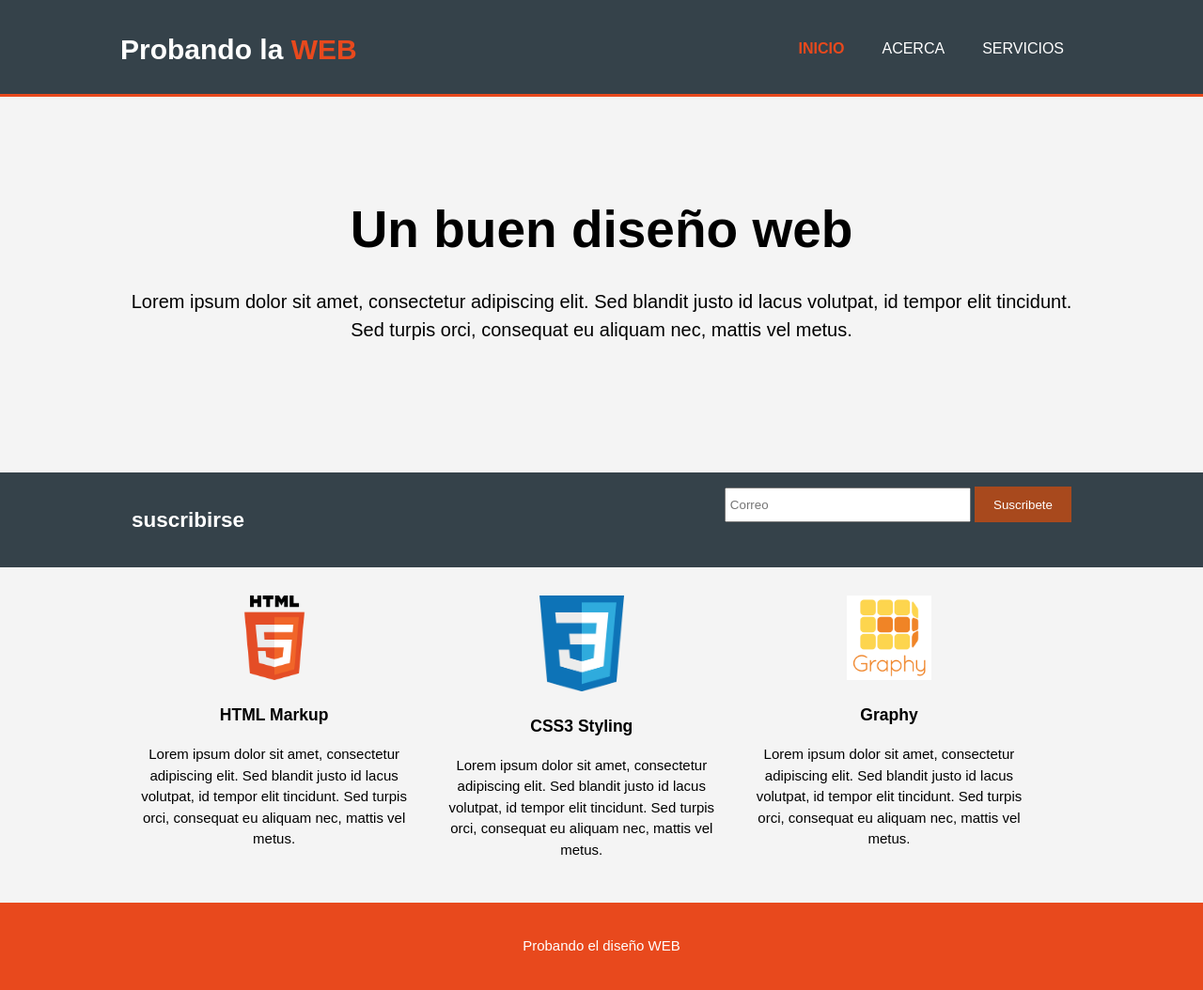
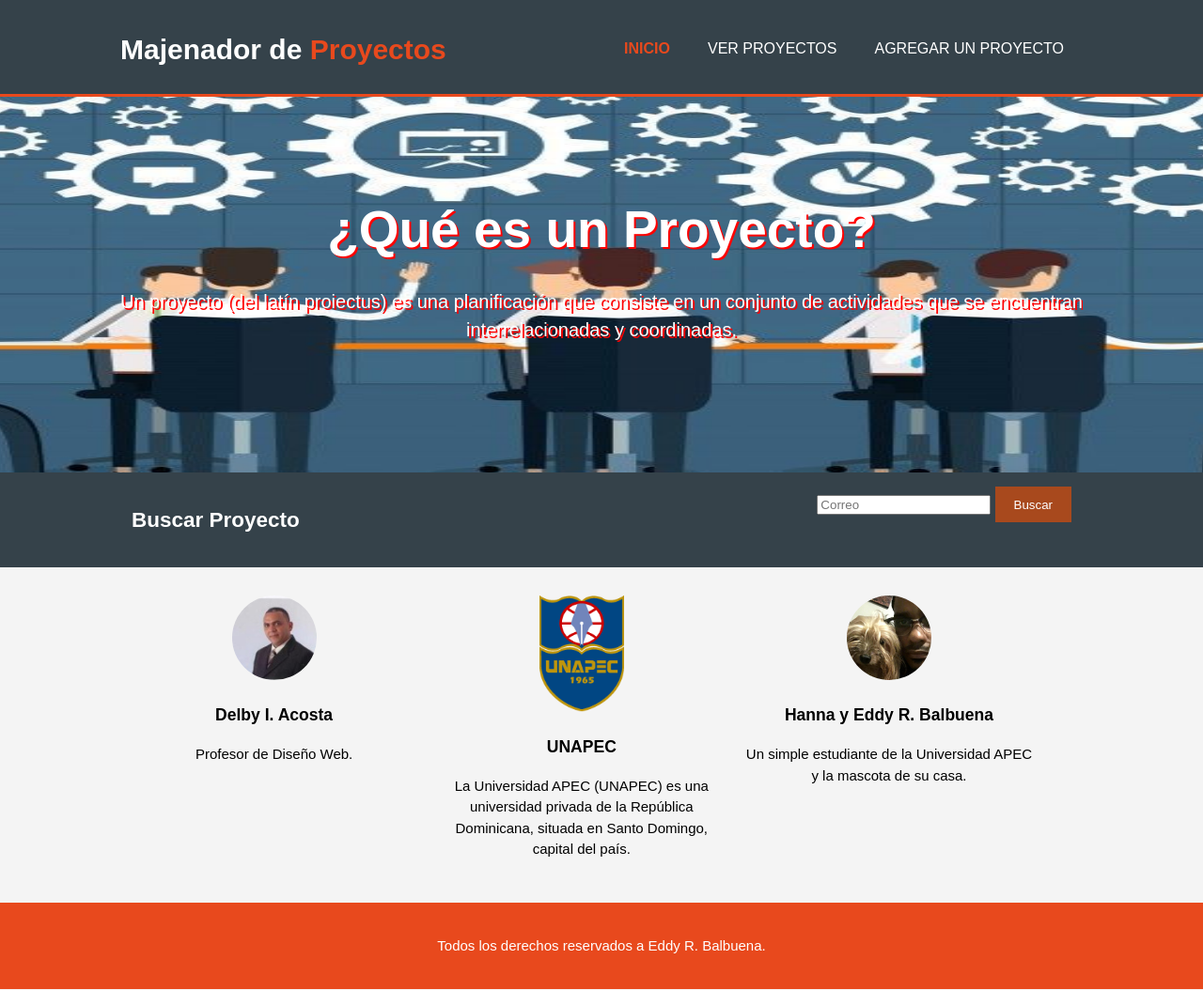
Before and after one commit to eddyrodney/proyectodiseno, a plain HTML site: page index.html in a window 1280 px wide. Shown: the whole page at 94% size. Drawn offline with Linux system fonts and the light colour scheme.

Commit message:
Se completó y condicionó el diseño para ser orientado al tema de proyectos.

```diff
--- a/css/style.css
+++ b/css/style.css
@@ -79,9 +79,22 @@ header a:hover{
   font-weight: bold;
 }
 
+.blanca{
+  color : white;
+  text-shadow: 2px 2px #FF0000;
+}
+
+.avatares{
+  border-radius: 50%;
+}
+
 #showcase{
   min-height: 400px;
-  background:url(../img/showcase.jpg) no-repeat 0 ;
+  background:url(../img/proyectos.jpg) no-repeat 0;
+  background-repeat: no-repeat;
+  background-size: 2500px 500px;
+  background-position: center;
+  background-attachment: fixed;
   text-align: center;
 
 }
--- a/index.html
+++ b/index.html
@@ -2,10 +2,10 @@
 <html>
   <head>
     <meta charset="utf-8">
-    <title>Prueba de Diseño WEB | Bienvenido</title>
+    <title>Manejador de Proyectos | Bienvenido</title>
     <meta name="viewport" content="width=device-width">
-    <meta name="description" content="Probando">
-    <meta name="keywords" content="probando">
+    <meta name="description" content="Proyectos">
+    <meta name="keywords" content="Proyectos">
     <meta name="author" content="Eddy Rodney Balbuena">
     <link rel="stylesheet" href="./css/style.css">
   </head>
@@ -13,13 +13,13 @@
     <header>
       <div class="container">
         <div id="branding">
-          <h1>Probando la <span class="highlight">WEB</span></h1>
+          <h1>Majenador de  <span class="highlight">Proyectos</span></h1>
         </div>
         <nav>
           <ul>
             <li class="current"><a href="index.html">Inicio</a></li>
-            <li><a href="about.html">Acerca</a></li>
-            <li><a href="services.html">Servicios</a></li>
+            <li><a href="proyectos.html">Ver Proyectos</a></li>
+            <li><a href="proyecto.html">Agregar un Proyecto</a></li>
           </ul>
         </nav>
       </div>
@@ -27,19 +27,17 @@
 
     <section id="showcase">
       <div class="container">
-        <h1>Un buen diseño web</h1>
-        <p>Lorem ipsum dolor sit amet, consectetur adipiscing elit.
-          Sed blandit justo id lacus volutpat, id tempor elit tincidunt.
-          Sed turpis orci, consequat eu aliquam nec, mattis vel metus.</p>
+        <h1 class="blanca">¿Qué es un Proyecto?</h1>
+        <p class="blanca">Un proyecto (del latín proiectus) es una planificación que consiste en un conjunto de actividades que se encuentran interrelacionadas y coordinadas.</p>
       </div>
     </section>
 
     <section id="newsletter">
       <div class="container">
-        <h1>suscribirse</h1>
+        <h1>Buscar Proyecto</h1>
         <form action="#">
-          <input type="email" placeholder="Correo">
-          <button type="submit" class="button_1">Suscribete</button>
+          <input type="text" placeholder="Correo">
+          <button type="submit" class="button_1">Buscar</button>
         </form>
       </div>
     </section>
@@ -47,30 +45,25 @@
     <section id="boxes">
       <div class="container">
         <div class="box">
-          <img src="./img/html5.png">
-          <h3>HTML Markup</h3>
-          <p>Lorem ipsum dolor sit amet, consectetur adipiscing elit.
-            Sed blandit justo id lacus volutpat, id tempor elit tincidunt.
-            Sed turpis orci, consequat eu aliquam nec, mattis vel metus.</p>
+          <img src="./img/delby.jpeg" alt="Avatar" class="avatares">
+          <h3>Delby I. Acosta</h3>
+          <p>Profesor de Diseño Web.</p>
         </div>
         <div class="box">
-          <img src="./img/css3.png">
-          <h3>CSS3 Styling</h3>
-          <p>Lorem ipsum dolor sit amet, consectetur adipiscing elit.
-            Sed blandit justo id lacus volutpat, id tempor elit tincidunt.
-            Sed turpis orci, consequat eu aliquam nec, mattis vel metus.</p>
+          <img src="./img/logo.png">
+          <h3>UNAPEC</h3>
+          <p>La Universidad APEC (UNAPEC) es una universidad privada de la República Dominicana, situada en Santo Domingo, capital del país.</p>
         </div>
+
         <div class="box">
-          <img src="./img/graphy.png">
-          <h3>Graphy</h3>
-          <p>Lorem ipsum dolor sit amet, consectetur adipiscing elit.
-            Sed blandit justo id lacus volutpat, id tempor elit tincidunt.
-            Sed turpis orci, consequat eu aliquam nec, mattis vel metus.</p>
+          <img src="./img/hanna.jpg" alt="Avatar" class="avatares">
+          <h3>Hanna y Eddy R. Balbuena</h3>
+          <p>Un simple estudiante de la Universidad APEC y la mascota de su casa.</p>
         </div>
       </div>
 
       <footer>
-        <p>Probando el diseño WEB</p>
+        <p>Todos los derechos reservados a Eddy R. Balbuena.</p>
       </footer>
   </body>
 </html>
```
Also changed, not shown: proyecto.html (added, +89 -0 lines), proyectos.html (renamed from about.html, +15 -15 lines), services.html (deleted, +0 -87 lines), img/delby.jpeg (added), img/hanna.jpg (added), img/logo (1).png (added), img/logo.png (added), img/proyectos.jpg (added), 1 other file.
